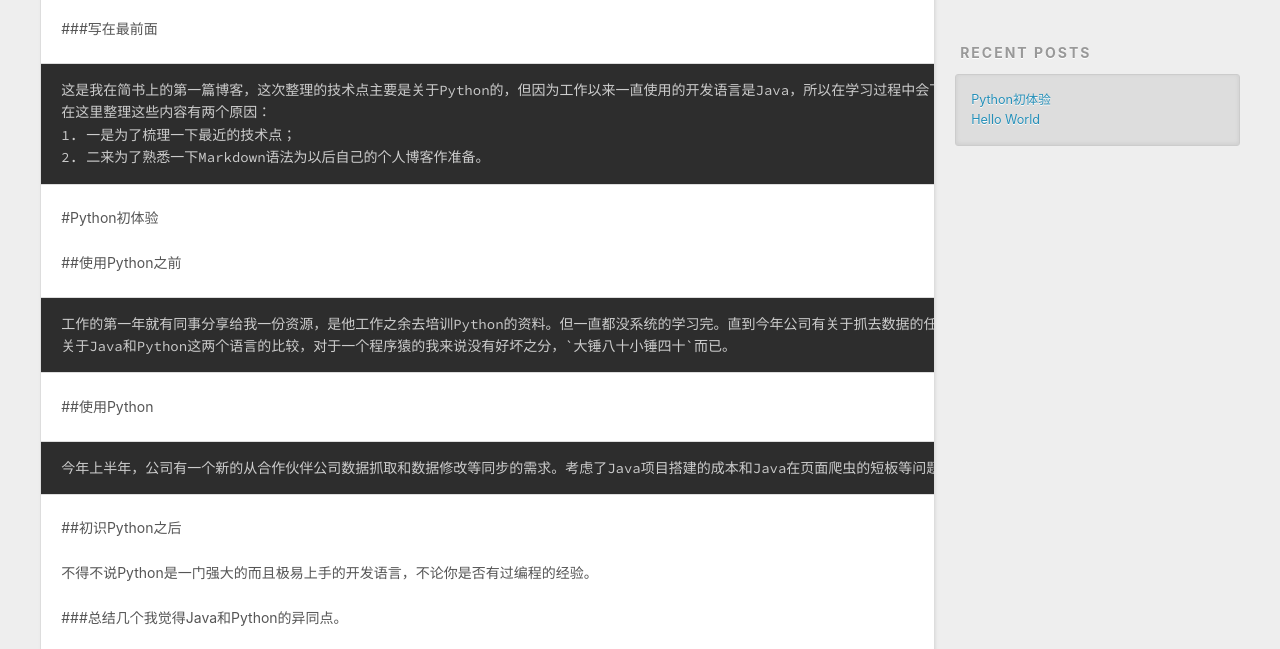
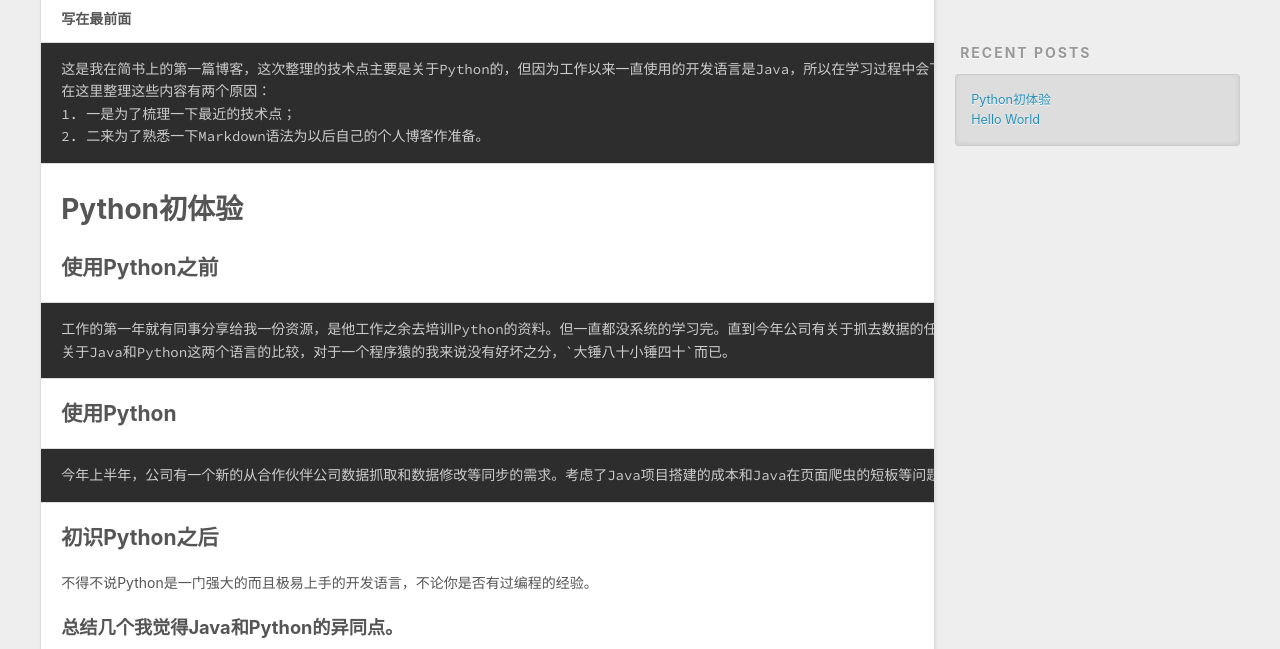
Before and after one commit to cuixiaobing007/shanjia.github.io, a plain HTML site: page index.html in a window 1280 px wide. Shown: the part 435-1084 px from the top of the page. Drawn offline with nearby package versions, Linux system fonts and the light colour scheme.

Commit message:
Site updated: 2019-12-28 21:09:25

```diff
--- a/index.html
+++ b/index.html
@@ -86,18 +86,12 @@
 
     <div class="article-entry" itemprop="articleBody">
 
-        <p>###写在最前面</p>
-<pre><code>这是我在简书上的第一篇博客，这次整理的技术点主要是关于Python的，但因为工作以来一直使用的开发语言是Java，所以在学习过程中会下意识的比较这两者。
+        <h5 id="写在最前面"><a href="#写在最前面" class="headerlink" title="写在最前面"></a>写在最前面</h5><pre><code>这是我在简书上的第一篇博客，这次整理的技术点主要是关于Python的，但因为工作以来一直使用的开发语言是Java，所以在学习过程中会下意识的比较这两者。
 在这里整理这些内容有两个原因：
 1. 一是为了梳理一下最近的技术点；
-2. 二来为了熟悉一下Markdown语法为以后自己的个人博客作准备。</code></pre><p>#Python初体验</p>
-<p>##使用Python之前</p>
-<pre><code>工作的第一年就有同事分享给我一份资源，是他工作之余去培训Python的资料。但一直都没系统的学习完。直到今年公司有关于抓去数据的任务需求，我特意选择了Python作为新系统接口服务的技术栈之一。
-关于Java和Python这两个语言的比较，对于一个程序猿的我来说没有好坏之分，`大锤八十小锤四十`而已。</code></pre><p>##使用Python</p>
-<pre><code>今年上半年，公司有一个新的从合作伙伴公司数据抓取和数据修改等同步的需求。考虑了Java项目搭建的成本和Java在页面爬虫的短板等问题，选择了使用python作为项目的技术栈之一。</code></pre><p>##初识Python之后</p>
-<p>不得不说Python是一门强大的而且极易上手的开发语言，不论你是否有过编程的经验。</p>
-<p>###总结几个我觉得Java和Python的异同点。</p>
-<ul>
+2. 二来为了熟悉一下Markdown语法为以后自己的个人博客作准备。</code></pre><h1 id="Python初体验"><a href="#Python初体验" class="headerlink" title="Python初体验"></a>Python初体验</h1><h2 id="使用Python之前"><a href="#使用Python之前" class="headerlink" title="使用Python之前"></a>使用Python之前</h2><pre><code>工作的第一年就有同事分享给我一份资源，是他工作之余去培训Python的资料。但一直都没系统的学习完。直到今年公司有关于抓去数据的任务需求，我特意选择了Python作为新系统接口服务的技术栈之一。
+关于Java和Python这两个语言的比较，对于一个程序猿的我来说没有好坏之分，`大锤八十小锤四十`而已。</code></pre><h2 id="使用Python"><a href="#使用Python" class="headerlink" title="使用Python"></a>使用Python</h2><pre><code>今年上半年，公司有一个新的从合作伙伴公司数据抓取和数据修改等同步的需求。考虑了Java项目搭建的成本和Java在页面爬虫的短板等问题，选择了使用python作为项目的技术栈之一。</code></pre><h2 id="初识Python之后"><a href="#初识Python之后" class="headerlink" title="初识Python之后"></a>初识Python之后</h2><p>不得不说Python是一门强大的而且极易上手的开发语言，不论你是否有过编程的经验。</p>
+<h3 id="总结几个我觉得Java和Python的异同点。"><a href="#总结几个我觉得Java和Python的异同点。" class="headerlink" title="总结几个我觉得Java和Python的异同点。"></a>总结几个我觉得Java和Python的异同点。</h3><ul>
 <li><strong>Python是动态语言（弱类型语言） /  Java 是静态语言（强类型语言）</strong><br>动态语言是在运行时确定数据类型的语言。变量使用之前不需要类型声明，通常变量的类型是被赋值的那个值的类型。 (eg: mumber = 1)<br>静态语言是在编译时变量的数据类型即可确定的语言，多数静态类型语言要求在使用变量之前必须声明数据类型。（eg: Int mumber = 1）</li>
 <li><strong>Python 和 Java 都是介于编译型和解释型语言之间的一门语言</strong><br>使用过python开发有人会发现，python运行的时候会生成一个pyc文件。这说明python也不是一个纯的解释型语言。只不过类似Javac 这样的过程Python已经帮忙处理了，而且类似Java 跨平台的特性，class文件是需要虚拟机解释执行的，Python也是这样，但是有资料显示，2.<em>生成的pyc文件在3.</em>上是无法运行的。</li>
 <li><strong>Python 没有基础数据类型的概念</strong><br>python 常见数据类型有 <code>布尔型、整型、浮点型、字符串、列表、元组、集合、字典</code>等</li>
@@ -108,7 +102,7 @@
 
     </div>
     <footer class="article-footer">
-      <a data-url="http://yoursite.com/2019/12/28/python_1/" data-id="ck4plnjcb0001l8fy253ld2w0" class="article-share-link">Share</a>
+      <a data-url="http://yoursite.com/2019/12/28/python_1/" data-id="ck4plq9dm0000mhfy72koh5gb" class="article-share-link">Share</a>
 
 
     </footer>
@@ -157,7 +151,7 @@
 
     </div>
     <footer class="article-footer">
-      <a data-url="http://yoursite.com/2019/12/28/hello-world/" data-id="ck4plnjc40000l8fy9lqk1zpr" class="article-share-link">Share</a>
+      <a data-url="http://yoursite.com/2019/12/28/hello-world/" data-id="ck4plq9dr0001mhfy2gm3d142" class="article-share-link">Share</a>
 
 
     </footer>
```
Also changed, not shown: 2019/12/28/hello-world/index.html (+1 -1 lines), 2019/12/28/python_1/index.html (+8 -14 lines).
